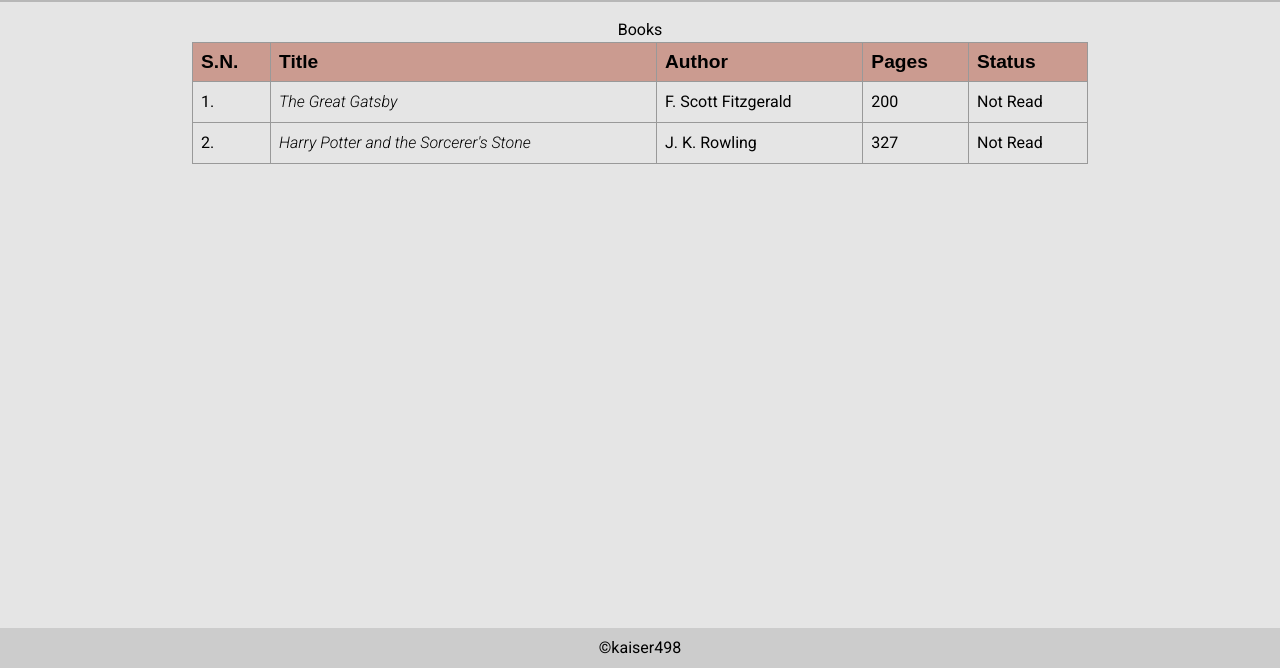
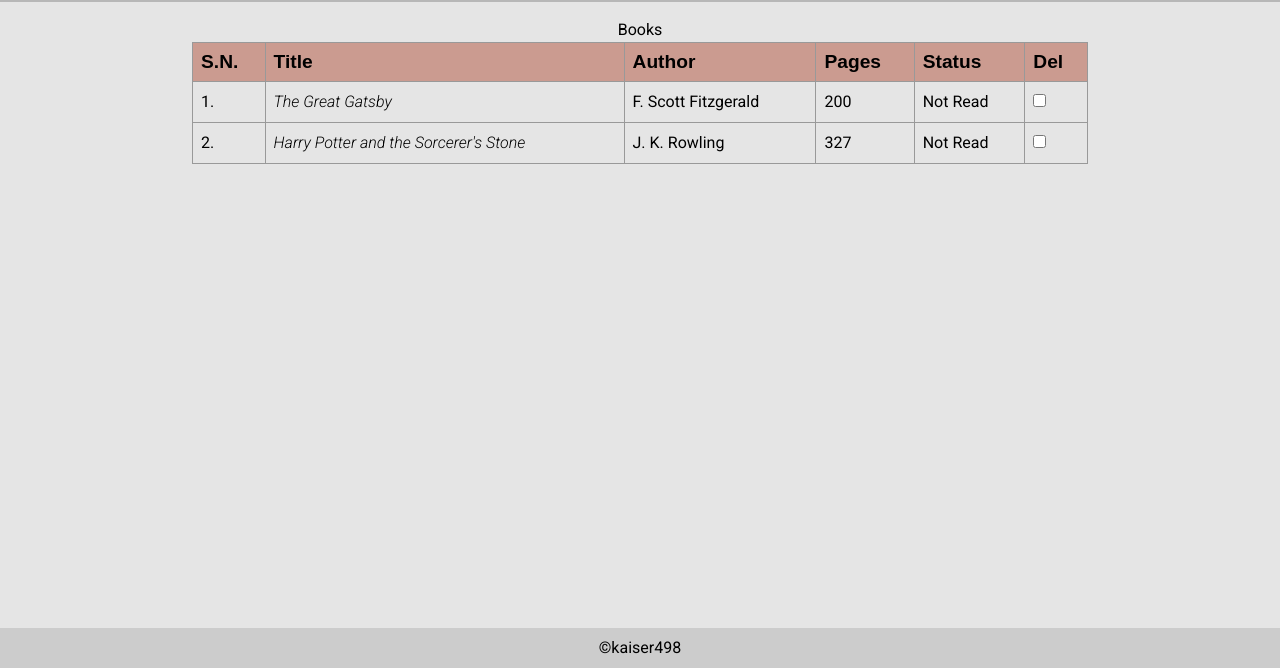
Before and after one commit to kaiser498/Project-Library, a plain HTML site: page index.html in a window 1280 px wide. Shown: the part 132-800 px from the top of the page. Drawn offline with Linux system fonts and the light colour scheme.

Commit message:
Add delete checkbox to delete book data
With data-attribute set to uniq id, we can also get uniq id from js
and put in every data attribure to easy and accurate deletions of
data row.

```diff
--- a/index.html
+++ b/index.html
@@ -53,6 +53,7 @@
               <th scope="col">Author</th>
               <th scope="col">Pages</th>
               <th scope="col">Status</th>
+              <th scope="col">Del</th>
             </tr>
           </thead>
           <tbody>
@@ -62,6 +63,13 @@
               <td>F. Scott Fitzgerald</td>
               <td>200</td>
               <td>Not Read</td>
+              <td>
+                <input
+                  type="checkbox"
+                  name="delete_book_data"
+                  unique-id="883a2365-7e3b-4287-a767-b87a1af891ca"
+                />
+              </td>
             </tr>
             <tr>
               <td>2.</td>
@@ -69,6 +77,13 @@
               <td>J. K. Rowling</td>
               <td>327</td>
               <td>Not Read</td>
+              <td>
+                <input
+                  type="checkbox"
+                  name="delete_book_data"
+                  unique-id="7c1b1ac1-01cc-4118-8bd9-dbda524c1c41"
+                />
+              </td>
             </tr>
           </tbody>
         </table>
```
